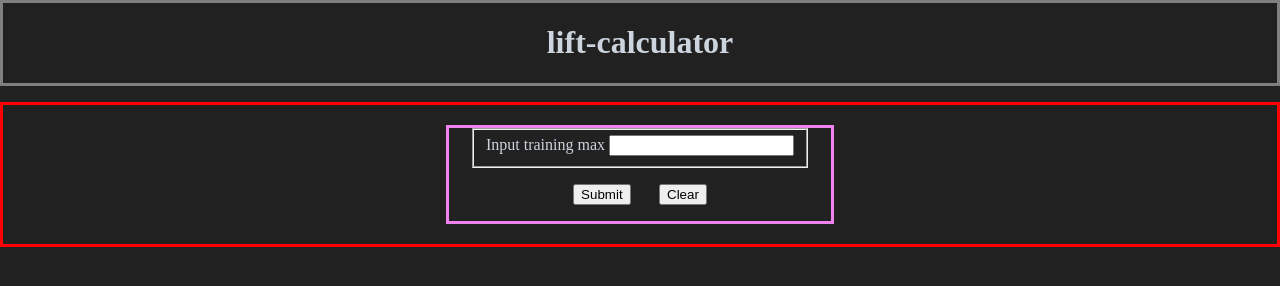
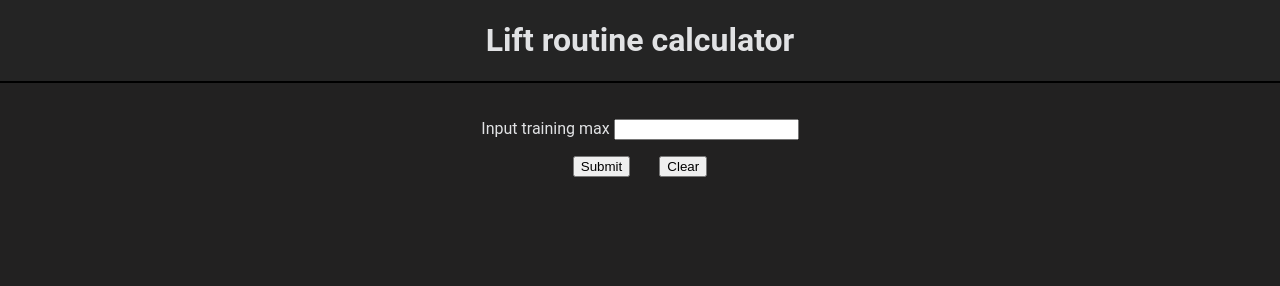
Before and after one commit to Solphilos/lift-calculator, a plain HTML site: page index.html in a window 1280 px wide. Drawn offline with Linux system fonts and the light colour scheme.

Commit message:
style changes, improved mobile styling

```diff
--- a/index.html
+++ b/index.html
@@ -10,15 +10,15 @@
 <body>
     <div class="main-container">
         <div class="header">
-            <h1>lift-calculator</h1>
+            <h1>Lift routine calculator</h1>
         </div>
 
         <div class="body">
             <div class="inputMaxes">
-                <fieldset>
+                <div class="numInput">
                   <label for="maxes" class="trainingMax">Input training max</label>
-                  <input type="number" id="maxInput">
-                </fieldset>
+                  <input type="number" id="maxInput" required>
+                </div>
                 <div class="buttonBox">
                   <button type="submit" class="submit" onclick="submitData()">Submit</button>
                   <button class="clear" onclick="clearFields()">Clear</button>
--- a/script.js
+++ b/script.js
@@ -19,7 +19,7 @@ const popResults = (week, x, y, z) => {
    newResults.appendChild(thirdSet);
    weekNum.textContent = 'Week' + week
    weekNum.style.fontWeight = "bold";
-   weekNum.style.fontSize = "1rem"
+   weekNum.style.fontSize = "1rem";
    firstSet.textContent = x;
    secondSet.textContent = y;
    thirdSet.textContent = z;
@@ -87,8 +87,8 @@ const calcWeekOne = (max) => {
 // gets the value of text input field and populates new div with values. Disables submit button on click.
  const submitData = () => {
    let input = document.getElementById('maxInput').value;
-   makeRoutine(input);
-   if (input > 0) {
+   if (input > 1) {
+     makeRoutine(input);
      let button = document.querySelector('.submit');
      button.setAttribute('disabled', true);
    }
--- a/style.css
+++ b/style.css
@@ -1,12 +1,13 @@
 :root {
   --main-bg-color: rgb(34, 33, 33);
-  --title-font: #CCD4DD;
+  --title-font: #e1e2e4;
 }
 
 body {
   background-color: var(--main-bg-color);
   height: 100%;
   margin: 0;
+  font-family: 'Roboto', 'Montserrat', sans-serif;
 }
 
 .main-container {
@@ -42,10 +43,13 @@ body {
   color: var(--title-font);
 }
 
+
+
 .results {
   width: 80%;
   display: flex;
-  justify-content: space-around;
+  flex-direction: column;
+  align-items: center;
 }
 
 .newResults {
@@ -82,10 +86,11 @@ body {
     }
 
     .header {
+      background-color: rgb(36, 36, 36);
       display: flex;
       justify-content: center;
       align-items: center;
-      border: solid grey;
+      border-bottom: solid black 2px;
     }
 
 
@@ -94,7 +99,7 @@ body {
       display: flex;
       align-items: center;
       flex-direction: column;
-      border: solid red;
+
     }
 
     .inputMaxes {
@@ -104,12 +109,13 @@ body {
       margin-top: 20px;
       margin-bottom: 20px;
       font-size: 16px;
-      border: solid violet;
+
     }
 
     .results {
       width: 80%;
       display: flex;
+      flex-direction: row;
       justify-content: space-around;
 
     }
@@ -121,6 +127,6 @@ body {
       flex-direction: column;
       justify-content: center;
       align-items: center;
-
+      font-size: 20px;
     }
 }
```
